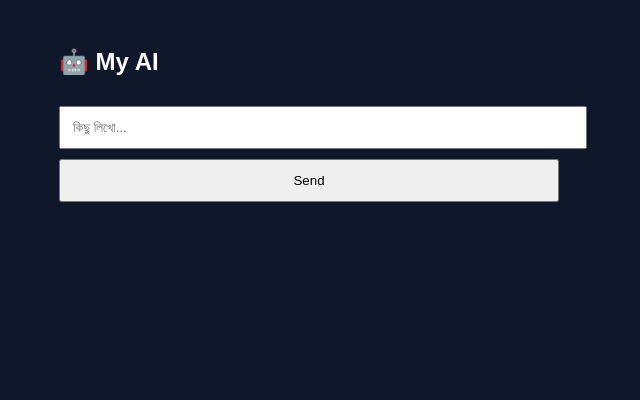
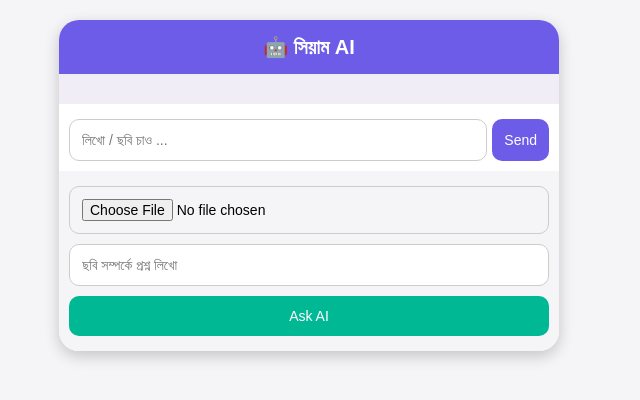
Before and after one commit to isiam0987667-max/ai-, a plain HTML site: page index.html in a window 1280 px wide. Shown: the whole page, without its empty margins (331-971 px from the left). Drawn offline with Linux system fonts and the light colour scheme.

Commit message:
Update index.html

```diff
--- a/index.html
+++ b/index.html
@@ -1,43 +1,103 @@
 <!DOCTYPE html>
-<html>
+<html lang="bn">
 <head>
 <meta charset="UTF-8">
-<title>My AI</title>
+<title>🤖 সিয়াম AI</title>
 <meta name="viewport" content="width=device-width, initial-scale=1">
 <style>
-body{background:#0f172a;color:white;font-family:Arial}
-#box{max-width:500px;margin:auto;padding:20px}
-input,button{width:100%;padding:12px;margin-top:10px}
-.chat{margin-top:15px}
+body{margin:0;padding:0;font-family:'Poppins',sans-serif;background:#f5f5f7;display:flex;justify-content:center;}
+.container{width:100%;max-width:500px;margin:20px auto;background:#fff;border-radius:20px;box-shadow:0 5px 15px rgba(0,0,0,0.2);overflow:hidden;display:flex;flex-direction:column;}
+header{background:#6c5ce7;color:white;padding:15px;font-size:20px;text-align:center;font-weight:bold;}
+.chat-box{flex:1;padding:15px;overflow-y:auto;display:flex;flex-direction:column;gap:10px;height:300px;background:#f0edf7;}
+.message{max-width:70%;padding:10px 15px;border-radius:15px;word-wrap:break-word;font-size:14px;}
+.user-msg{align-self:flex-end;background:#74b9ff;color:white;border-bottom-right-radius:0;}
+.ai-msg{align-self:flex-start;background:#ffeaa7;color:#2d3436;border-bottom-left-radius:0;}
+input,button{padding:12px;font-size:14px;border-radius:10px;border:none;margin-top:5px;}
+input{flex:1;border:1px solid #ccc;}
+.send-btn{background:#6c5ce7;color:white;cursor:pointer;}
+form{display:flex;padding:10px;gap:5px;background:#fff;}
+img{width:100%;border-radius:10px;margin-top:5px;}
+.vision-section{padding:10px;background:#f5f5f7;display:flex;flex-direction:column;gap:5px;}
+.vision-section button{background:#00b894;color:white;cursor:pointer;}
 </style>
 </head>
 <body>
+<div class="container">
+<header>🤖 সিয়াম AI</header>
+<div class="chat-box" id="chat"></div>
 
-<div id="box">
-<h2>🤖 My AI</h2>
-<div id="chat" class="chat"></div>
-<input id="msg" placeholder="কিছু লিখো...">
-<button onclick="send()">Send</button>
+<form onsubmit="send(); return false;">
+<input id="msg" placeholder="লিখো / ছবি চাও ..." autocomplete="off">
+<button class="send-btn">Send</button>
+</form>
+
+<div class="vision-section">
+<input type="file" id="image">
+<input type="text" id="question" placeholder="ছবি সম্পর্কে প্রশ্ন লিখো">
+<button onclick="askImage()">Ask AI</button>
+<div id="visionResult"></div>
+</div>
 </div>
 
 <script>
 async function send(){
-  const input = document.getElementById("msg");
-  const msg = input.value;
-  input.value = "";
+    const msg = document.getElementById("msg").value;
+    if(!msg) return;
+    document.getElementById("msg").value = "";
+    const chat = document.getElementById("chat");
+    chat.innerHTML += `<div class="message user-msg">${msg}</div>`;
+    chat.scrollTop = chat.scrollHeight;
 
-  document.getElementById("chat").innerHTML += `<p><b>You:</b> ${msg}</p>`;
+    // Identity / Owner
+    if(/তুমি কে|who are you/i.test(msg)){
+        chat.innerHTML += `<div class="message ai-msg">আমি সিয়াম / I am Siam 🤖</div>`;
+        chat.scrollTop = chat.scrollHeight;
+        return;
+    }
+    if(/তোমার নাম|নিজেকে পরিচয়/i.test(msg)){
+        chat.innerHTML += `<div class="message ai-msg">আমি সিয়াম / I am Siam 🤖</div>`;
+        chat.scrollTop = chat.scrollHeight;
+        return;
+    }
+    if(/মালিকের নাম|owner/i.test(msg)){
+        chat.innerHTML += `<div class="message ai-msg">আমার মালিক: সিয়াম 😎</div>`;
+        chat.scrollTop = chat.scrollHeight;
+        return;
+    }
 
-  const res = await fetch("http://localhost:3000",{
-    method:"POST",
-    headers:{ "Content-Type":"application/json" },
-    body:JSON.stringify({message:msg})
-  });
+    const res = await fetch("http://localhost:3000/chat",{
+        method:"POST",
+        headers:{"Content-Type":"application/json"},
+        body: JSON.stringify({message:msg})
+    });
+    const data = await res.json();
 
-  const data = await res.json();
-  document.getElementById("chat").innerHTML += `<p><b>AI:</b> ${data.reply}</p>`;
+    if(data.type==="images"){
+        data.images.forEach(url=>{
+            chat.innerHTML += `<div class="message ai-msg"><img src="${url}"></div>`;
+        });
+    } else {
+        chat.innerHTML += `<div class="message ai-msg">${data.reply}</div>`;
+    }
+    chat.scrollTop = chat.scrollHeight;
+}
+
+async function askImage(){
+    const img = document.getElementById("image").files[0];
+    const q = document.getElementById("question").value;
+    if(!img || !q) return;
+
+    const formData = new FormData();
+    formData.append("image", img);
+    formData.append("question", q);
+
+    const res = await fetch("http://localhost:3000/vision",{
+        method:"POST",
+        body: formData
+    });
+    const data = await res.json();
+    document.getElementById("visionResult").innerHTML = `<p><b>AI:</b> ${data.reply}</p>`;
 }
 </script>
-
 </body>
 </html>
```
